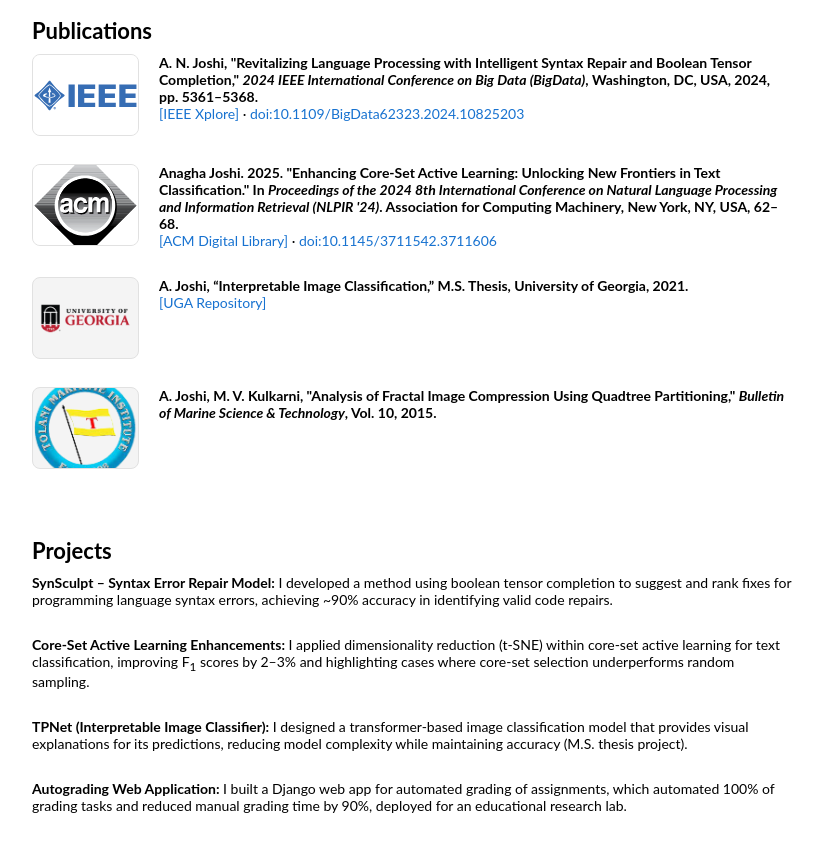
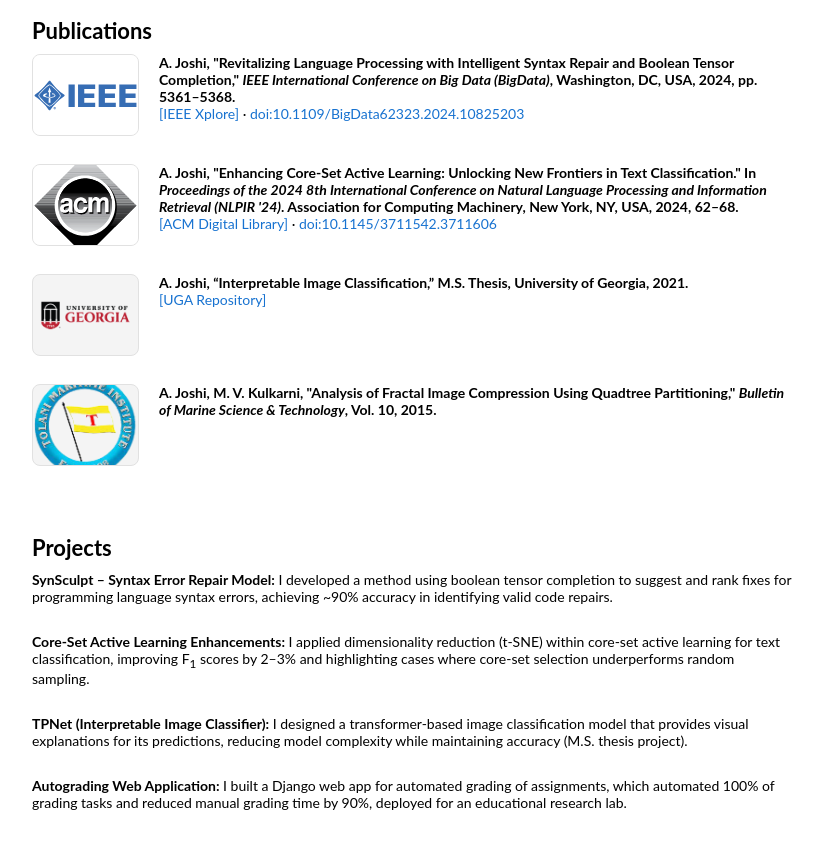
Before and after one commit to anaghajoshi111/anaghajoshi111.github.io, a plain HTML site: page index.html in a window 1280 px wide. Shown: the part 907-1761 px from the top of the page, without its empty margins (228-1051 px from the left). Drawn offline with Linux system fonts and the light colour scheme.

Commit message:
Update index.html

```diff
--- a/index.html
+++ b/index.html
@@ -98,8 +98,8 @@
         <img src="images/IEEE.svg" alt="Publication 1" class="pub-img">
         <div class="pub-details">
           <papertitle>
-            <strong>A. N. Joshi</strong>, "Revitalizing Language Processing with Intelligent Syntax Repair and Boolean Tensor Completion,"
-            <em>2024 IEEE International Conference on Big Data (BigData)</em>, Washington, DC, USA, 2024, pp. 5361–5368.
+            <strong>A. Joshi</strong>, "Revitalizing Language Processing with Intelligent Syntax Repair and Boolean Tensor Completion,"
+            <em>IEEE International Conference on Big Data (BigData)</em>, Washington, DC, USA, 2024, pp. 5361–5368.
           </papertitle>
           <br>
           <a href="https://ieeexplore.ieee.org/document/10825203">[IEEE Xplore]</a> &middot;
@@ -111,8 +111,8 @@
         <img src="images/ACM.svg" alt="Publication 2" class="pub-img">
         <div class="pub-details">
           <papertitle>
-            <strong>Anagha Joshi</strong>. 2025. "Enhancing Core-Set Active Learning: Unlocking New Frontiers in Text Classification."
-            In <em>Proceedings of the 2024 8th International Conference on Natural Language Processing and Information Retrieval (NLPIR '24)</em>. Association for Computing Machinery, New York, NY, USA, 62–68.
+            <strong>A. Joshi</strong>, "Enhancing Core-Set Active Learning: Unlocking New Frontiers in Text Classification."
+            In <em>Proceedings of the 2024 8th International Conference on Natural Language Processing and Information Retrieval (NLPIR '24)</em>. Association for Computing Machinery, New York, NY, USA, 2024, 62–68.
           </papertitle>
           <br>
           <a href="https://dl.acm.org/doi/10.1145/3711542.3711606">[ACM Digital Library]</a> &middot;
```
